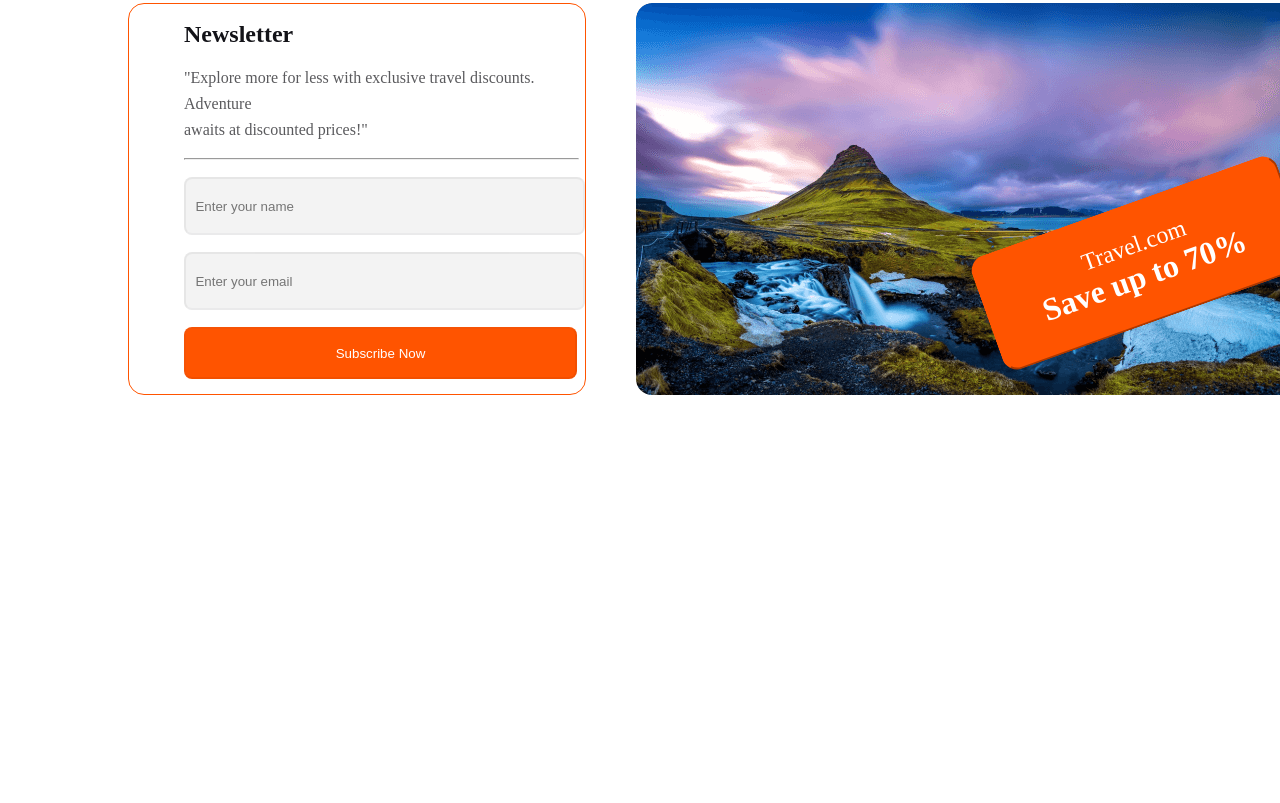
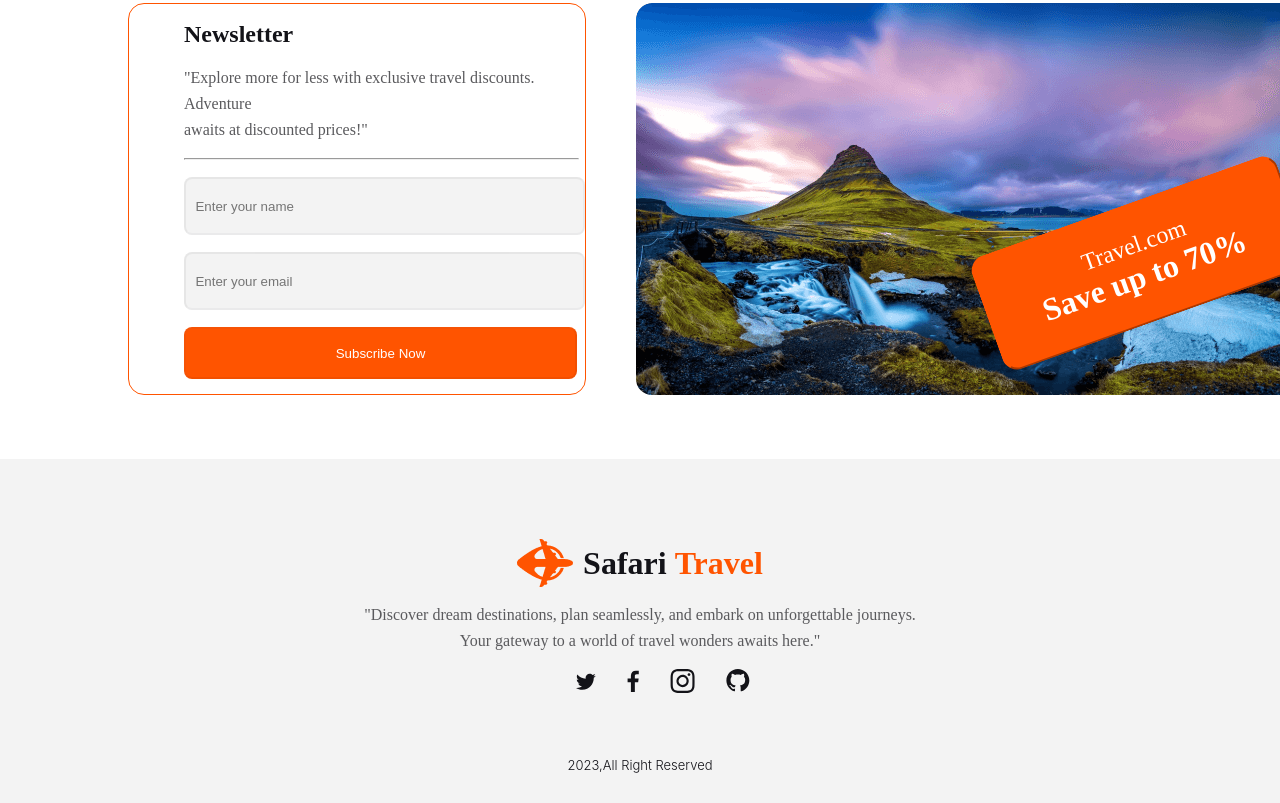
Before and after one commit to MDRUHULAMIN7/assienment-2, a plain HTML site: page index.html in a window 1280 px wide. Shown: the part 3761-4564 px from the top of the page. Before the commit the page ends 4220 px from the top, so only its background shows below. Drawn offline with Linux system fonts and the light colour scheme.

Commit message:
footer complite

```diff
--- a/index.css
+++ b/index.css
@@ -497,3 +497,62 @@ line-height: normal;
 }
 
 /* footer style */
+
+.footer{
+    max: height 100%;
+    max-width: 100%;
+    background: rgba(19, 19, 24, 0.05);
+}
+.footer-icon{
+    display: flex;
+    align-items: center;
+    justify-content: center;
+    padding-top: 80px;
+    gap: 10px;
+}
+.footer-icon h1{
+    color: var(--Dark-01, #131318);
+font-family: Mulish;
+font-size: 32px;
+font-style: normal;
+font-weight: 800;
+line-height: normal;
+}
+.footer-icon span{
+    color: #FF5400;
+font-family: Mulish;
+font-size: 32px;
+font-style: normal;
+font-weight: 800;
+line-height: normal;
+margin-left: 8px;
+}
+.footer p{
+    margin-top: 15px;
+  text-align: center;
+  color: #5A5A5D;
+text-align: center;
+font-family: Mulish;
+font-size: 16px;
+font-style: normal;
+font-weight: 400;
+line-height: 26px; /* 162.5% */
+}
+.footer a >img{
+    width: 174.322px;
+height: 24px;
+color:rgba(19, 19, 24, 1);
+  margin-top: 15px;
+   margin-left: 45%;
+}
+.footer h5{
+    padding-bottom: 30px;
+    margin-top: 60px;
+    text-align: center;
+    color: #131318;
+font-family: Inter;
+font-size: 13px;
+font-style: normal;
+font-weight: 300;
+line-height: normal;
+}
--- a/index.html
+++ b/index.html
@@ -180,7 +180,18 @@
       </section>
     </main>
     <footer>
+       <section class="footer">
+         <div class="footer-icon">
+            <img  src="Images/Group 40071 (2).png" alt="">
+            <h1>Safari<span>Travel</span></h1>
 
+         </div>
+         <p>"Discover dream destinations, plan seamlessly, and embark on unforgettable journeys. <br> Your gateway to a world of travel wonders awaits here."</p>
+
+         <a href=""><img src="Images/Social.svg" alt="">
+         </a>
+         <h5>2023,All Right Reserved</h5>
+       </section>
     </footer>
 </body>
 </html>
--- a/respon.css
+++ b/respon.css
@@ -148,3 +148,14 @@
 }
 
 /* footer responsive */
+@media screen and (max-width:600px){
+    .footer{
+        margin-left: 40px;
+        width: 100%;
+
+    }
+    .footer-icon{
+        flex-direction: column;
+    }
+
+}
```
Also changed, not shown: Images/Social.svg (added).
